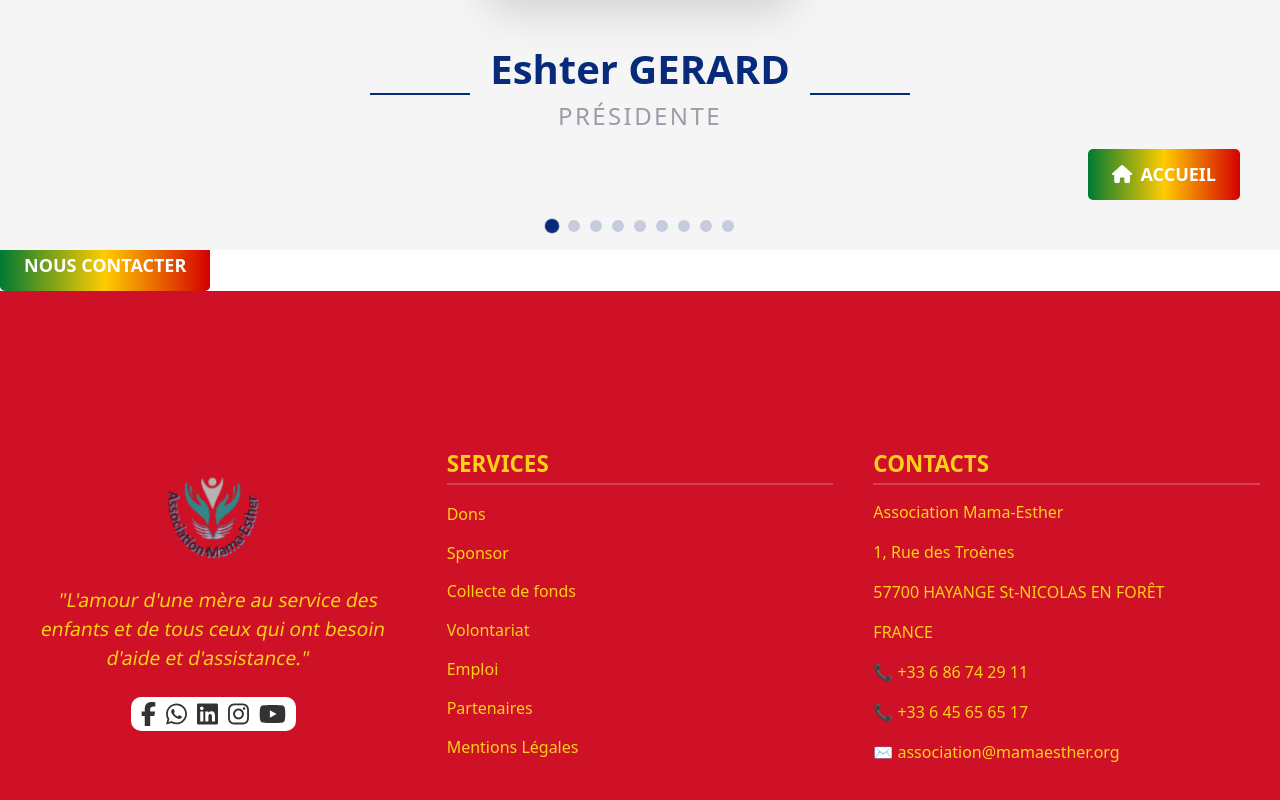
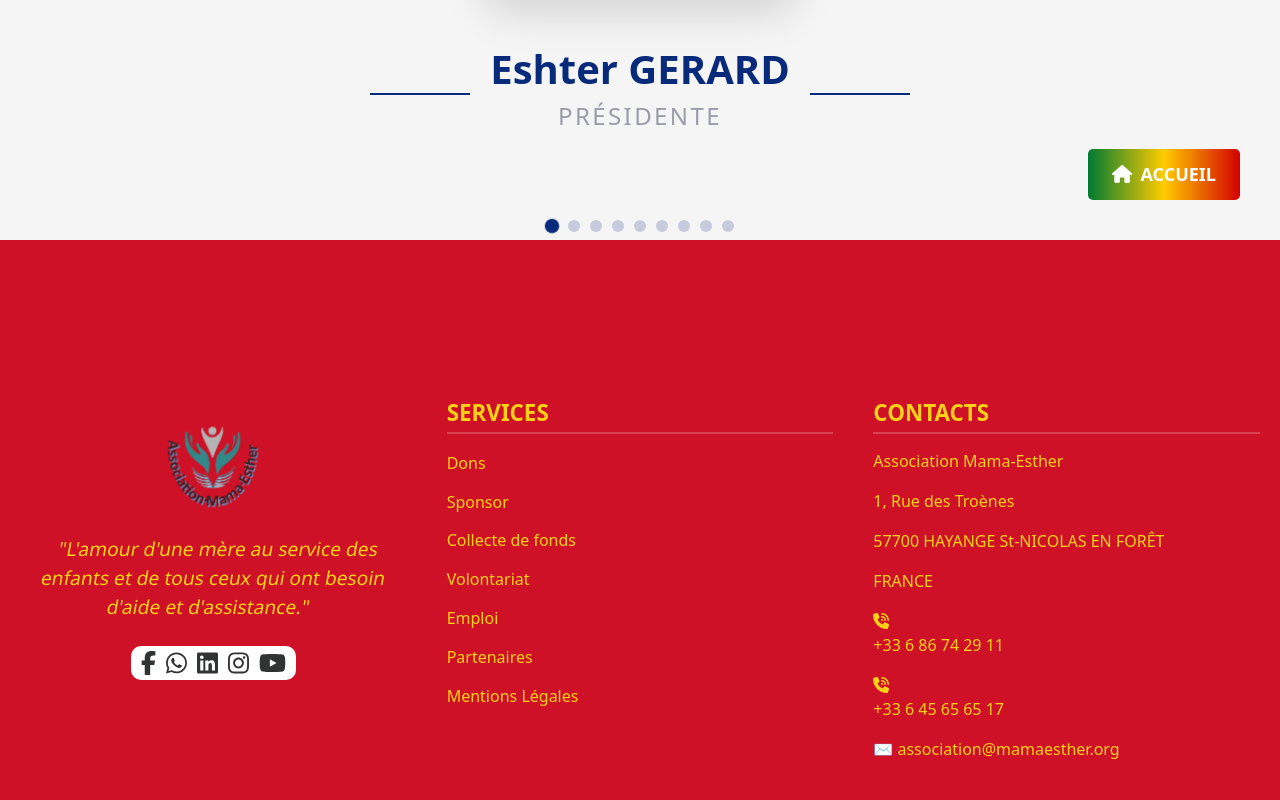
Before and after one commit to PapaG57/mama-esther-v5, a React (Vite) app: page /about in a window 1280 px wide. Shown: the part 560-1360 px from the top of the page. Built offline with nearby package versions, Linux system fonts and the light colour scheme; some icons are missing.

Commit message:
changement d'icônes

```diff
--- a/src/components/Footer.jsx
+++ b/src/components/Footer.jsx
@@ -1,5 +1,6 @@
 import React from "react";
 import { FontAwesomeIcon } from "@fortawesome/react-fontawesome";
+import { faPhoneVolume } from "@fortawesome/free-solid-svg-icons";
 import {
   faFacebookF,
   faWhatsapp,
@@ -69,8 +70,10 @@ function Footer() {
             <p>1, Rue des Troènes</p>
             <p>57700 HAYANGE St-NICOLAS EN FORÊT</p>
             <p>FRANCE</p>
-            <p>📞 +33 6 86 74 29 11</p>
-            <p>📞 +33 6 45 65 65 17</p>
+            <FontAwesomeIcon icon={faPhoneVolume} className="phone-icon" />
+            <p className="phone-text">+33 6 86 74 29 11</p>
+            <FontAwesomeIcon icon={faPhoneVolume} className="phone-icon" />
+            <p className="phone-text">+33 6 45 65 65 17</p>
             <p>
               ✉️{" "}
               <a href="mailto:association@mamaesther.org">
--- a/src/components/TopBar.jsx
+++ b/src/components/TopBar.jsx
@@ -1,5 +1,6 @@
 import React from "react";
 import { FontAwesomeIcon } from "@fortawesome/react-fontawesome";
+import { faPhoneVolume } from "@fortawesome/free-solid-svg-icons";
 import {
   faFacebookF,
   faWhatsapp,
@@ -14,8 +15,10 @@ export default function TopBar() {
     <div className="top-bar py-2">
       <div className="top-bar-container">
         <div className="contact-info">
-          <span>📞 +33 6 86 74 29 11</span>
-          <span>📞 +33 6 45 65 65 17</span>
+          <FontAwesomeIcon icon={faPhoneVolume} className="phone-icon" />
+          <span className="phone-text">+33 6 86 74 29 11</span>
+          <FontAwesomeIcon icon={faPhoneVolume} className="phone-icon" />
+          <span className="phone-text">+33 6 45 65 65 17</span>
           <span>✉️ contact@mamaesther.org</span>
         </div>
         <div className="social-icons">
--- a/src/pages/AboutPage.jsx
+++ b/src/pages/AboutPage.jsx
@@ -7,8 +7,6 @@ export default function AboutPage() {
   return (
     <main className="about-page">
       <TeamCarousel />
-
-      <CamerounButton to="/contact">Nous contacter</CamerounButton>
     </main>
   );
 }
```
